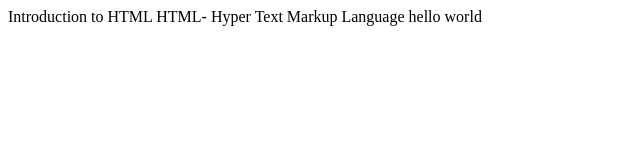
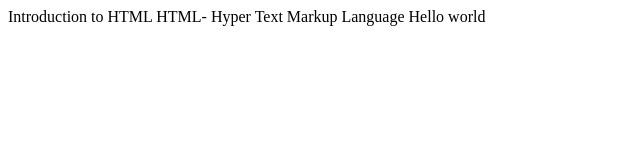
Before and after one commit to Bamise-Vortex/Lesson-1-Activity-1, a plain HTML site: page index.html in a window 1280 px wide. Shown: the full height of the page, 0-640 px from the left. Drawn offline with Linux system fonts and the light colour scheme.

Commit message:
intial commit

```diff
--- a/index.html
+++ b/index.html
@@ -1,13 +1,16 @@
 <!DOCTYPE html>
 <html lang="en">
+
 <head>
     <meta charset="UTF-8">
     <meta name="viewport" content="width=device-width, initial-scale=1.0">
     <title>Structure of HTML</title>
 </head>
+
 <body>
     Introduction to HTML
     HTML- Hyper Text Markup Language
-    hello world
+    Hello world
 </body>
+
 </html>
```
